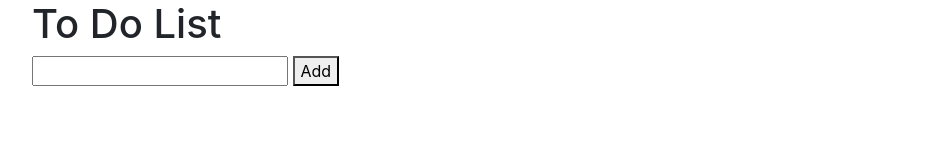
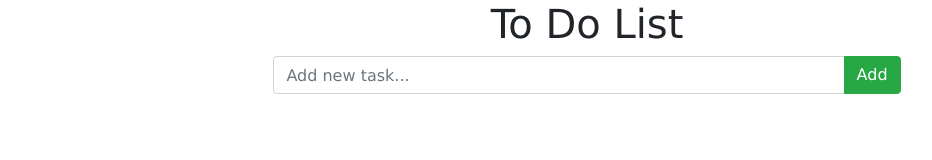
Before and after one commit to idaliae/DOM-ToDo, a plain HTML site: page index.html in a window 1280 px wide. Shown: the whole page, without its empty margins (53-985 px from the left). Drawn offline with nearby package versions, Linux system fonts and the light colour scheme.

Commit message:
styled button and h1

```diff
--- a/index.html
+++ b/index.html
@@ -13,19 +13,20 @@
 </head>
 <body>
 
-    <div class="container">
-        <div class="row">
-            <div class="col">
-                <h1> To Do List</h1>
-                <input od="inputField" type="text">
-                <button id="addToDo">Add</button>
-                <div class="to-dos" id="toDoContainer">
-                </div>
-            </div>
+    <h1> To Do List</h1>
+    <!-- <div class="container">
+        <input id="inputField" type="text">
+        <button id="addToDo" class="btn btn-success">Add</button>
+        <div class="to-dos" id="toDoContainer">
         </div>
+    </div> -->
 
-    </div>
-
+    <div class="input-group mb-3">
+        <input type="text" class="form-control" placeholder="Add new task..." aria-label="Add new task bar" aria-describedby="button-addon">
+        <div class="input-group-append">
+          <button class="btn btn-success" type="button" id="addToDo">Add</button>
+        </div>
+      </div>
 
 
 
--- a/style.css
+++ b/style.css
@@ -0,0 +1,18 @@
+html, body {
+    width: 70%;
+    margin: 0 auto;
+    font-family: 'Lucida Sans', 'Lucida Sans Regular', 'Lucida Grande', 'Lucida Sans Unicode', Geneva, Verdana, sans-serif;
+}
+
+h1 {
+    text-align: center;
+}
+
+/* #inputField {
+    height: 30px;
+    width: 300px;
+    border: 1px solid black;
+    outline: none;
+    font-size: 25px;
+    vertical-align: middle;
+} */
```
